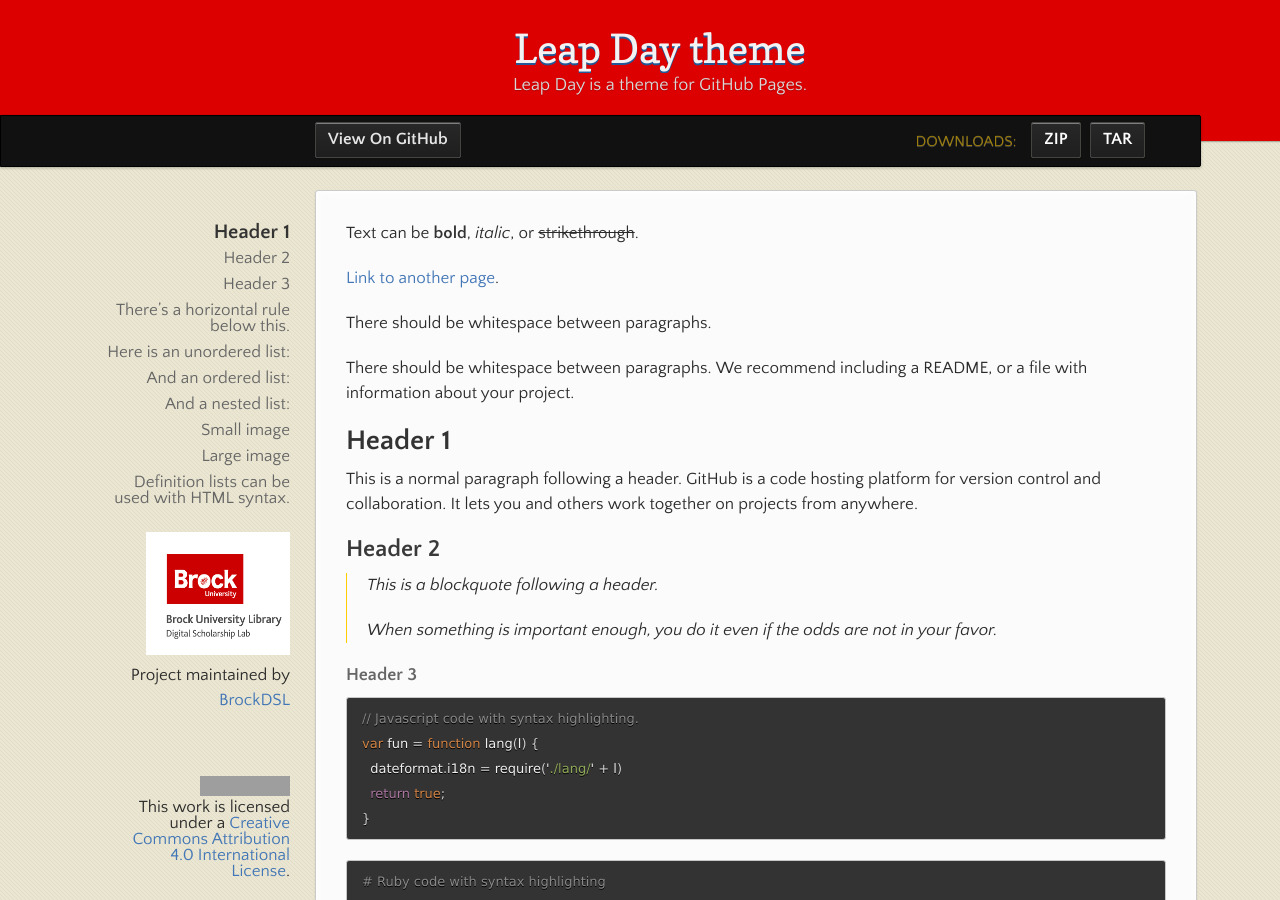
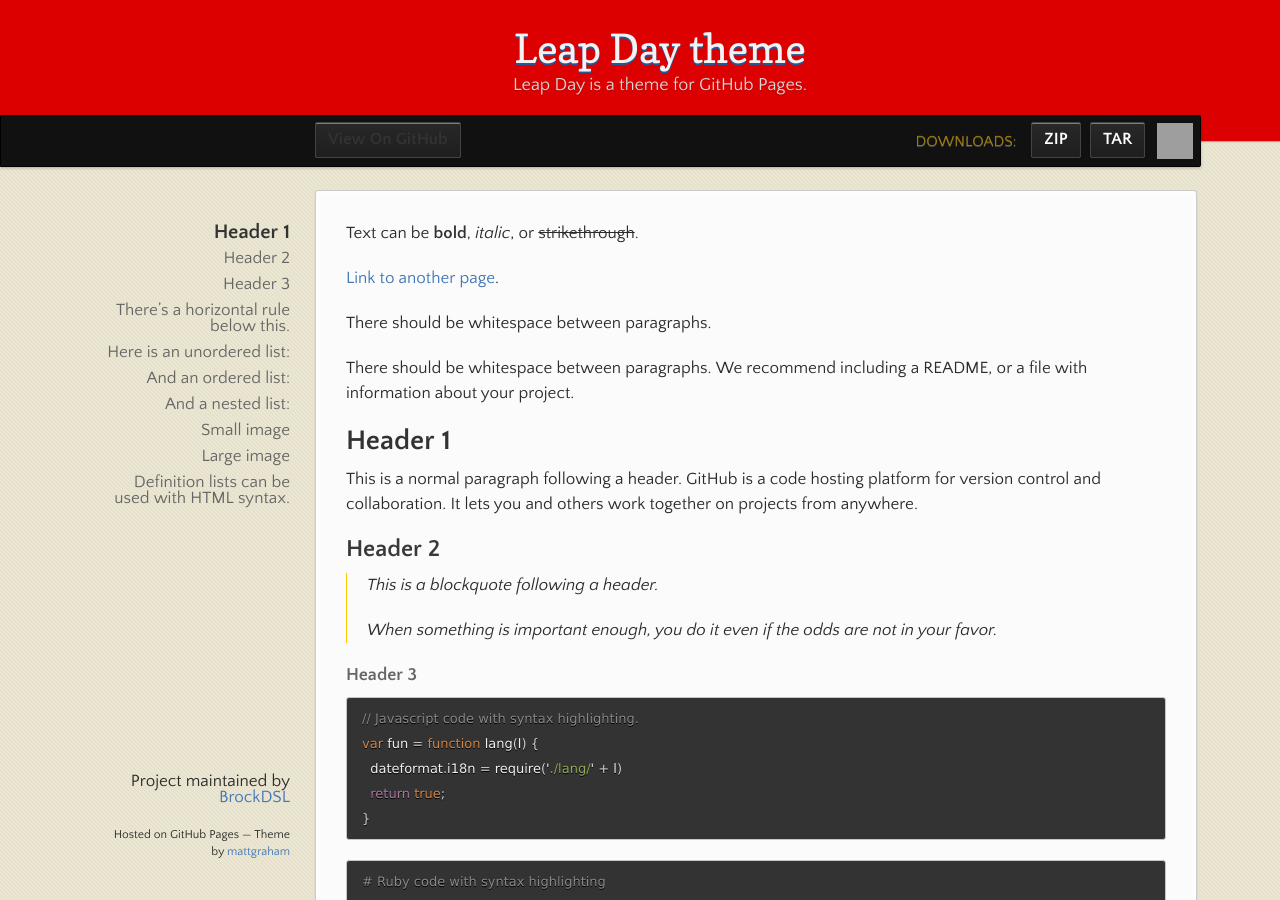
Before and after one commit to BrockDSL/DSL-Site-Theme, a Jekyll site: the page built from index.md, in a window 1280 px wide and 900 px high. Built offline with Jekyll 4.4.1, drawn with Linux system fonts in a browser that asks for light colours; grey boxes are pictures that could not be loaded.

Commit message:
Revert "added altered defaults.html file"
This reverts commit 4bb6d89b6700ee88104c262a41f4a0a3061909d4.

```diff
--- a/_layouts/default.html
+++ b/_layouts/default.html
@@ -17,14 +17,14 @@
   <body>
 
       <header>
-		<h1>{{ site.title | default: site.github.repository_name | replace: "_", " " | replace: "-", " " }}</h1>
-        <p>{{ site.description | default: site.github.project_tagline }}</p>
+        <h1>{{ page.title | default: site.title | default: site.github.repository_name }}</h1>
+        <p>{{ page.description | default: site.description | default: site.github.project_tagline }}</p>
       </header>
 
       <div id="banner">
+        <span id="logo"></span>
 
-
-        <a href="{{ site.github.repository_url }}" class="button fork"><strong style="color:#e5e5e5;">View On GitHub</strong></a>
+        <a href="{{ site.github.repository_url }}" class="button fork"><strong>View On GitHub</strong></a>
         {% if site.show_downloads %}
           <div class="downloads">
             <span>Downloads:</span>
@@ -37,17 +37,18 @@
       </div><!-- end banner -->
 
     <div class="wrapper">
-	  <nav>
+      <nav>
         <ul></ul>
-		<img src="dsl_logo.png" alt="DSL Logo" height="123" width="144" >
-        <p>Project maintained by <a href="{{ site.github.owner_url }}">{{ site.github.owner_name }}</a></p>
       </nav>
       <section>
         {{ content }}
 
       </section>
       <footer>
-        <a rel="license" href="http://creativecommons.org/licenses/by/4.0/"><img alt="Creative Commons License" style="border-width:0" src="https://i.creativecommons.org/l/by/4.0/80x15.png" /></a><br />This work is licensed under a <a rel="license" href="http://creativecommons.org/licenses/by/4.0/">Creative Commons Attribution 4.0 International License</a>.
+        {% if site.github.is_project_page %}
+          <p>Project maintained by <a href="{{ site.github.owner_url }}">{{ site.github.owner_name }}</a></p>
+        {% endif %}
+        <p><small>Hosted on GitHub Pages &mdash; Theme by <a href="https://twitter.com/mattgraham">mattgraham</a></small></p>
       </footer>
     </div>
 
```
